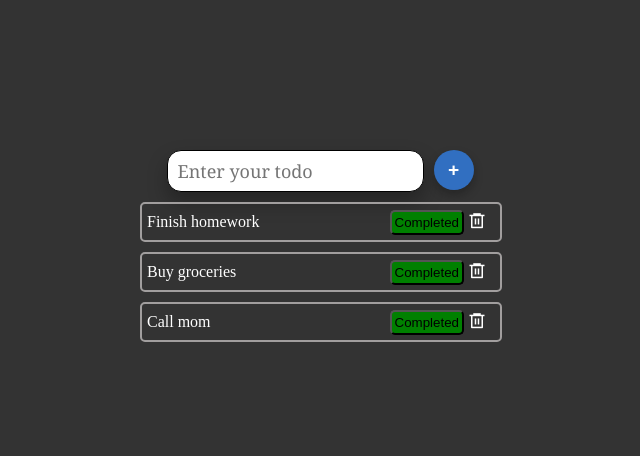
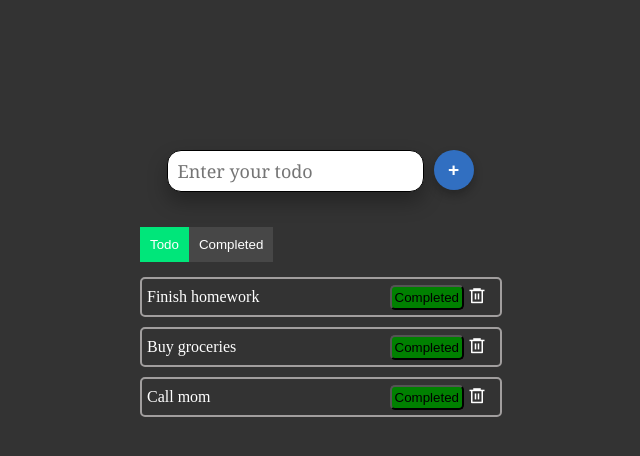
Before and after one commit to zihadi009/todo-list, a React (Create React App) app: page / in a window 1280 px wide. Shown: the top 456 px of the page, without its empty margins (325-965 px from the left). Built offline with nearby package versions, Linux system fonts and the light colour scheme.

Commit message:
completed section added

```diff
--- a/src/App.css
+++ b/src/App.css
@@ -15,6 +15,26 @@ body{
   height: 500px;
   width: 350px;
 }
+
+.secondaryBtn{
+  background-color: rgb(71, 71, 71);
+  color: white;
+  border:none;
+  border-radius: 0px;
+  margin-top: 25px;
+  padding: 10px;
+  width: fit-content;
+  cursor: pointer;
+}
+
+.active{
+  background-color: rgb(0,230,122);
+}
+
+.btn-area{
+  margin-bottom: 15px;
+}
+
 .app-heading{
   padding: 4px;
   color: white;
--- a/src/App.js
+++ b/src/App.js
@@ -19,18 +19,27 @@ let todoList = [
 function App() {
   const [todos, setTodos] = useState(todoList);
   const [newTodo, setNewTodo] = useState('');
-
+  const [isCompleteScreen, setIsCompleteScreen] = useState(false);
+  const [completedTodos, setCompletedTodos] = useState([]);
+  // console.log(completedTodos);
   const removeTodo = (id) => {
     const newTodos = todos;
     const filteredTodos = newTodos.filter((todo) => todo.id !== id);
     setTodos(filteredTodos);
   }
 
+  const handleComplete = (id) => {
+    const inCompleteTodos = todos;
+    let filteredItem = inCompleteTodos.filter((todo) => todo.id === id);
+    setCompletedTodos(filteredItem);
+    removeTodo(id);
+  };
+
   return (
     <div className="main-container">
       <div className="center-container">
         <TodoInput todos={todos} setTodos={setTodos} newTodo={newTodo} setNewTodo={setNewTodo} />
-        <TodoList setTodos={setTodos} todos={todos} onRemove={removeTodo} />
+        <TodoList setTodos={setTodos} completedTodos={completedTodos} onComplete={handleComplete} todos={todos} onRemove={removeTodo} setIsCompleteScreen={setIsCompleteScreen} isCompleteScreen={isCompleteScreen} />
       </div>
     </div>
   );
@@ -63,26 +72,54 @@ function TodoInput({ newTodo, setNewTodo, setTodos }) {
   );
 }
 
-function TodoList({ todos, onRemove }) {
+function TodoList({ todos, onRemove, setIsCompleteScreen, isCompleteScreen, onComplete, completedTodos }) {
   const myStyle = {
     backgroundColor: "green",
     padding: "3px",
     borderRadius: "5px",
-    // textDecoration: "line-through"
   };
   return (
+    <div>
+      <div className="btn-area">
+        <button
+          className={`secondaryBtn ${isCompleteScreen === false && 'active'}`}
+          onClick={() => setIsCompleteScreen(false)}
+        >
+          Todo
+        </button>
+        <button
+          className={`secondaryBtn ${isCompleteScreen === true && 'active'}`}
+          onClick={() => setIsCompleteScreen(true)}
+        >
+          Completed
+        </button>
+      </div>
       <ul>
         {
+          isCompleteScreen === false &&
           todos.map((todo, index) => (
-          <li key={todo.id} className="list-item">
+            <li key={index} className="list-item">
               <p>{todo.todo}</p>
               <span className='icons'>
-              <button style={myStyle}>Completed</button>
+                <button style={myStyle} onClick={() => onComplete(todo.id)}>Completed</button>
                 <i className="ri-delete-bin-6-line" onClick={() => onRemove(todo.id)}></i>
               </span>
             </li>))
         }
       </ul>
+      <ul>
+        {
+          isCompleteScreen === true &&
+          completedTodos.map((todo, index) => (
+            <li key={index} className="list-item">
+              <p>{todo.todo}</p>
+              <span className='icons'>
+                <i className="ri-delete-bin-6-line" onClick={() => onRemove(todo.id)}></i>
+              </span>
+            </li>))
+        }
+      </ul>
+    </div>
   )
 }
 
```
Lines whose indentation alone changed are shown as unchanged.
